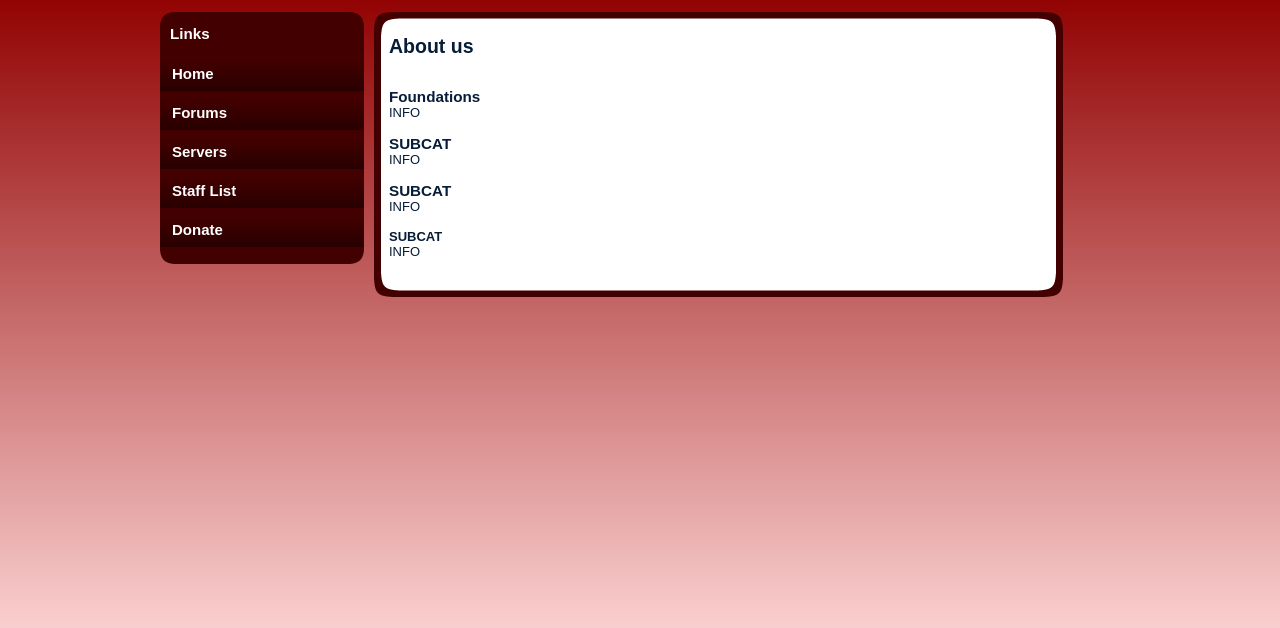
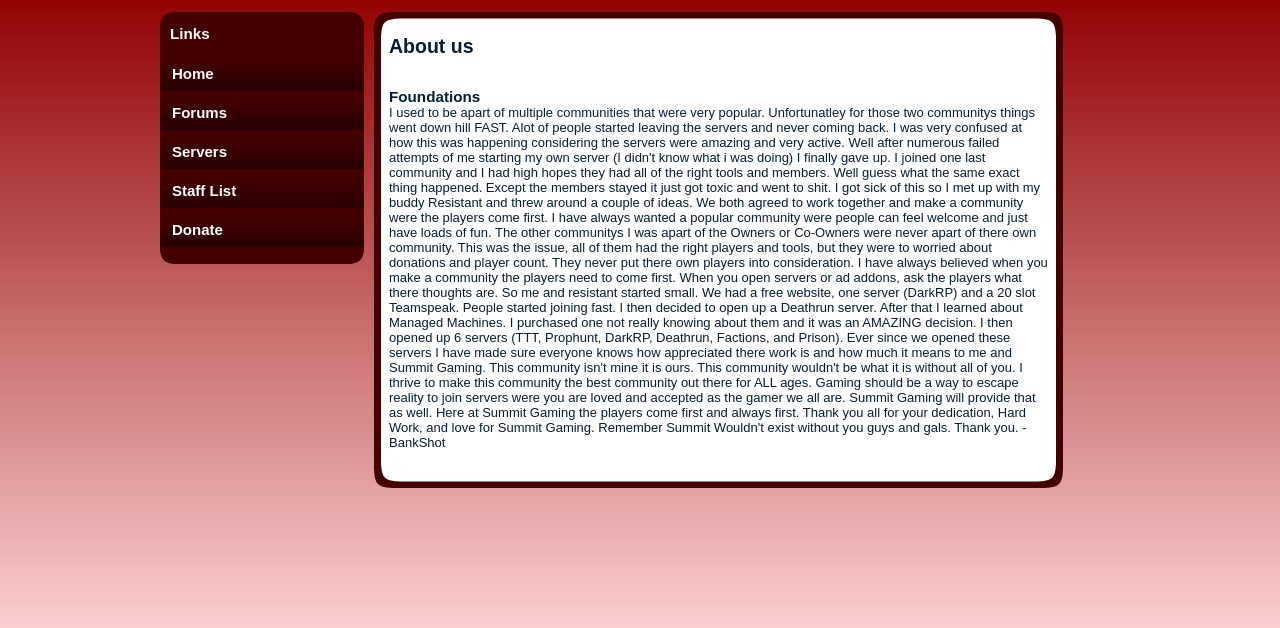
Before and after one commit to LoginRequired/summitfactionswebsite, a plain HTML site: page about.html in a window 1280 px wide. Shown: the part 142-770 px from the top of the page. Drawn offline with Linux system fonts and the light colour scheme.

Commit message:
Added About Us info

```diff
--- a/about.html
+++ b/about.html
@@ -57,17 +57,18 @@
         	<p>&nbsp;</p>
            	<p>&nbsp;</p>
        	  <h3>Foundations</h3>
-       	  <p>INFO</p>
-        	<p>&nbsp;</p>
-<h3>SUBCAT</h3>
-        	<p>INFO</p>
-       	  <p>&nbsp;</p>
-        	<h3>SUBCAT</h3>
-            <p>INFO</p>
-          <p>&nbsp;</p>
-            <h4>SUBCAT</h4>
-            <p>INFO</p>
-          <p></p>
+		  <p>I used to be apart of multiple communities that were very popular. Unfortunatley for those two communitys things went down hill FAST.
+Alot of people started leaving the servers and never coming back. I was very confused at how this was happening considering the servers were amazing and very active.
+Well after numerous failed attempts of me starting my own server (I didn't know what i was doing)  I finally gave up. I joined one last community and I had high hopes they had all of the right tools and members.
+Well guess what the same exact thing happened. Except the members stayed it just got toxic and went to shit. I got sick of this so I met up with my buddy Resistant and threw around a couple of ideas.
+We both agreed to work together and make a community were the players come first. I have always wanted a popular community were people can feel welcome and just have loads of fun. The other communitys I was apart of the Owners or Co-Owners were never apart of there own community.
+This was the issue, all of them had the right players and tools, but they were to worried about donations and player count. They never put there own players into consideration.
+I have always believed when you make a community the players need to come first. When you open servers or ad addons, ask the players what there thoughts are.
+So me and resistant started small. We had a free website, one server (DarkRP) and a 20 slot Teamspeak. People started joining fast. I then decided to open up a Deathrun server.
+After that I learned about Managed Machines. I purchased one not really knowing about them and it was an AMAZING decision. I then opened up 6 servers (TTT, Prophunt, DarkRP, Deathrun, Factions, and Prison).
+Ever since we opened these servers I have made sure everyone knows how appreciated there work is and how much it means to me and Summit Gaming. This community isn't mine it is ours. This community wouldn't be what it is without all of you.
+I thrive to make this community the best community out there for ALL ages. Gaming should be a way to escape reality to join servers were you are loved and accepted as the gamer we all are. Summit Gaming will provide that as well.
+Here at Summit Gaming the players come first and always first. Thank you all for your dedication, Hard Work, and love for Summit Gaming. Remember Summit Wouldn't exist without you guys and gals. Thank you. - BankShot</p>
 <p>&nbsp;</p>
         </div>
         <div id="content_bottom"></div>
```
